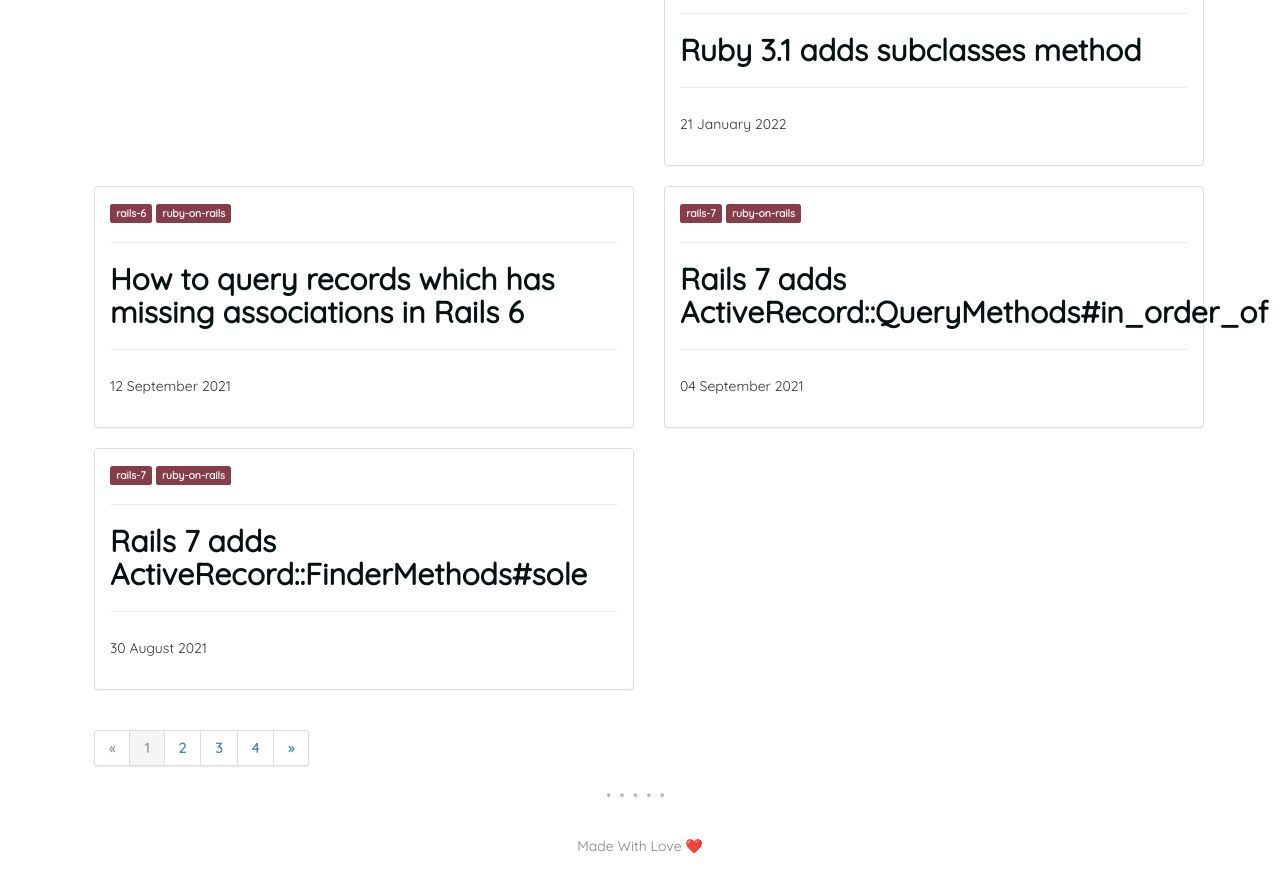
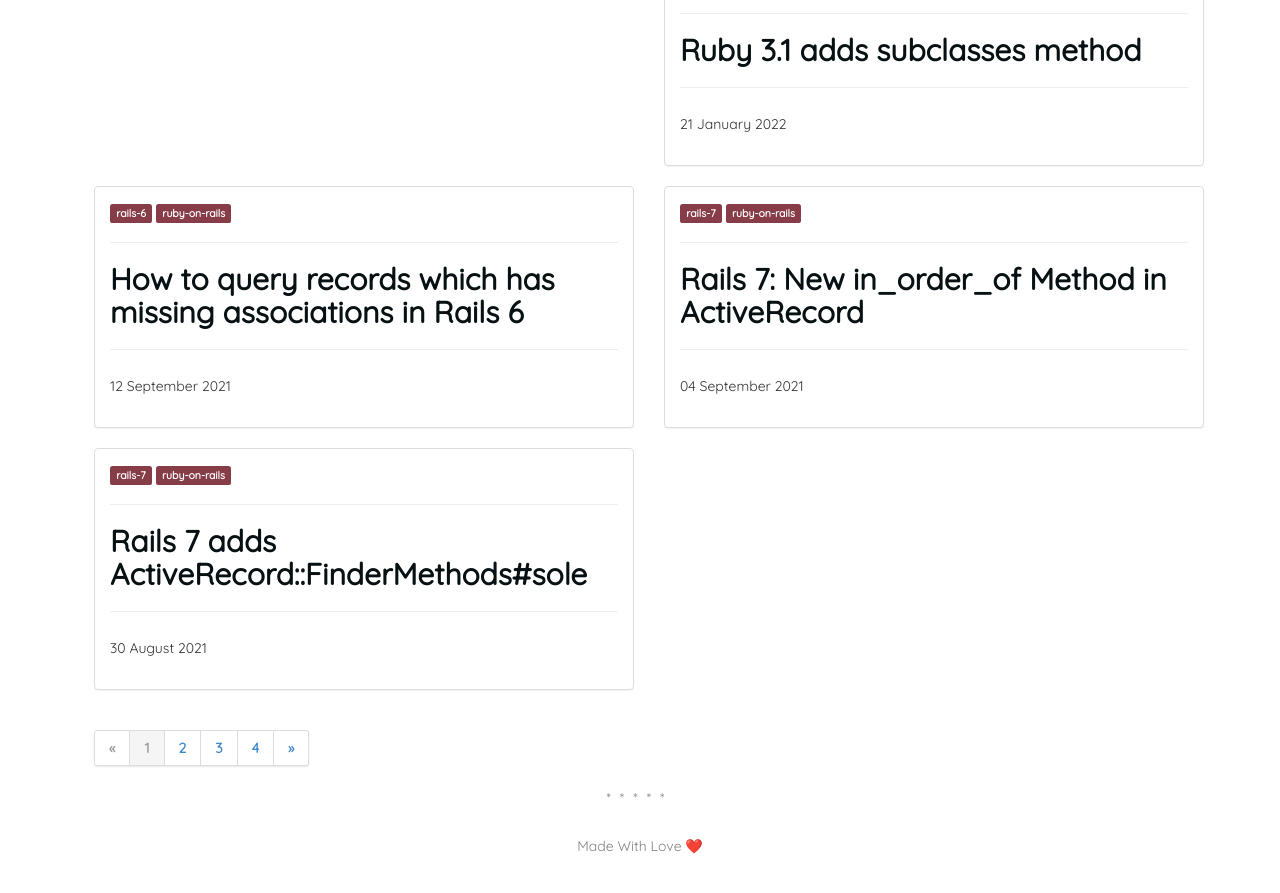
Before and after one commit to abhikanojia/abhikanojia.github.io, a Jekyll site: the page built from blog/index.html, in a window 1280 px wide and 900 px high, scrolled down 626 px. Shown: the top 893 px of the window. Built offline with Jekyll 4.4.1, drawn with Linux system fonts in a browser that asks for light colours; the list of posts is cut into pages by our own code.

Commit message:
Fix title

```diff
--- a/_posts/ruby_on_rails/2021-09-04-rails-7-adds-query-method-in-order-of.md
+++ b/_posts/ruby_on_rails/2021-09-04-rails-7-adds-query-method-in-order-of.md
@@ -1,6 +1,6 @@
 ---
 layout: post
-title: "Rails 7 adds ActiveRecord::QueryMethods#in_order_of"
+title: "Rails 7: New in_order_of Method in ActiveRecord"
 meta: "Rails-7 ruby-on-rails sapidlabs"
 categories: "rails"
 tags: rails-7 ruby-on-rails
```
